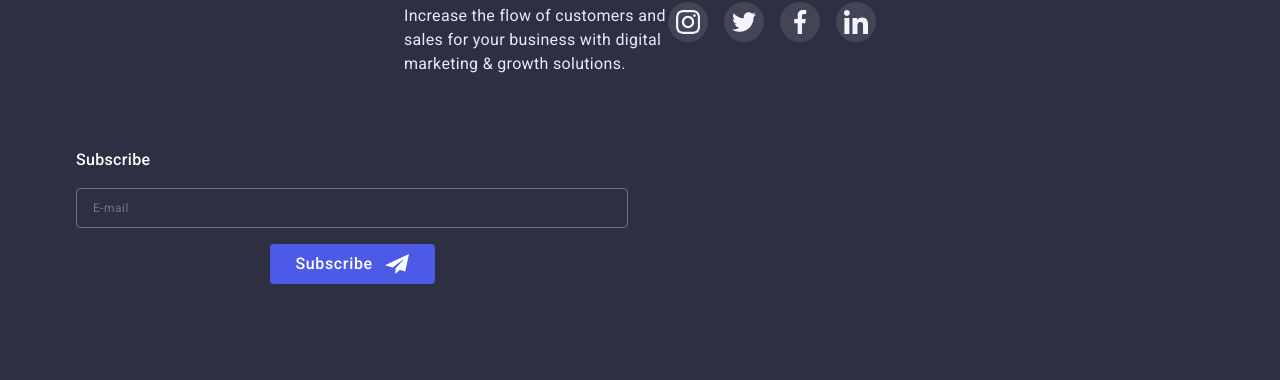
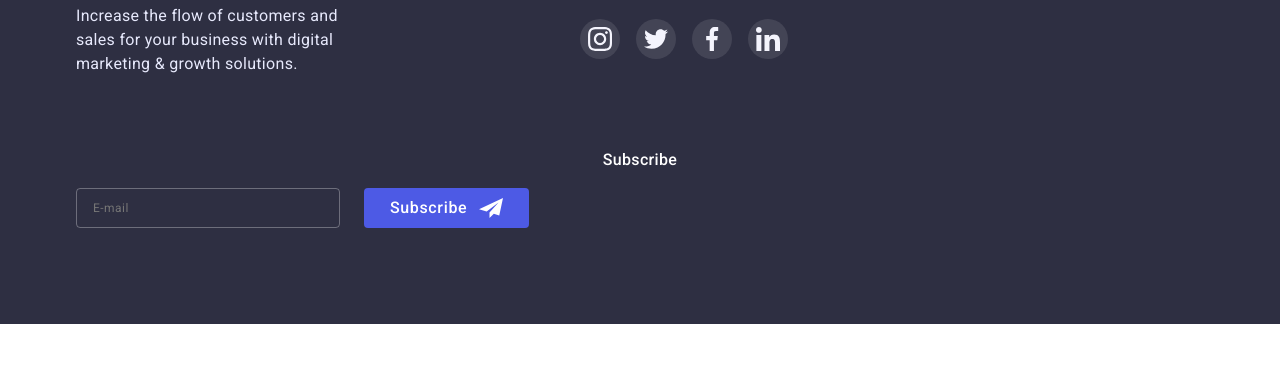
Before and after one commit to MakEva/goit-markup-hw-07, a plain HTML site: page index.html in a window 1280 px wide. Shown: the part 2343-2723 px from the top of the page. After the commit the page ends 2667 px from the top, so only its background shows below. Drawn offline with nearby package versions, Linux system fonts and the light colour scheme.

```diff
--- a/css/desktop.css
+++ b/css/desktop.css
@@ -61,7 +61,31 @@
     padding-right: 0px;
 
 }
+/*----------------FOOTER--------------------*/
 
+
+.logo-soc {
+    display: flex;
+    justify-content: center;
+    align-items: center;
+    flex-direction: row;
+}
+
+.social-block {
+    margin-left: 120px;
+    margin-right: 80px;
+}
+.container-logo-soc {
+    gap: 120px;
+    justify-content: start;
+}
+.footer {
+    text-align: center;
+}
+.email {
+    width: 264px;
+    height: 40px;
+}
 }
 
 
--- a/css/styles.css
+++ b/css/styles.css
@@ -593,7 +593,7 @@
     display: flex;
     flex-wrap: wrap;
     justify-content: center;
-    align-items: center;
+    align-items: flex-start;
     row-gap: 72px;
     flex-direction: column;
 
@@ -677,7 +677,9 @@
     display: flex;
     flex-direction: column;
     row-gap: 72px;
-}
+    align-items: center;
+    width: 100%;
+    }
 .subscribe {
 width: 100%;
 
--- a/css/tablet.css
+++ b/css/tablet.css
@@ -54,14 +54,26 @@
 .container-logo-soc {
     display: flex;
     flex-direction: row;
-    /* gap: 24px; */
+    gap: 24px;
     justify-content: start;
     }
-  .subscribe-form {
-      display: flex;
-      column-gap: 16px;
-      flex-wrap: wrap;
-      width: calc((100% - 24px) / 2);
-    }
+
+.social-block {
+    margin-left: 0;
+    margin-right: auto;
+}
+.subscribe-form {
+    display: flex;
+    gap: 24px;
+    flex-direction: row;
+    align-items: center;
+}
+.email {
+    width: 264px;
+    height: 40px;
+}
+
+
+
 
 }
```
